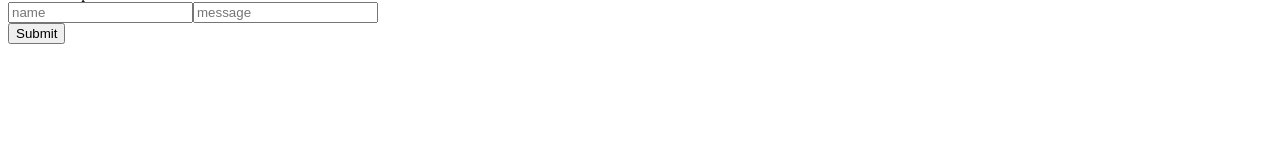
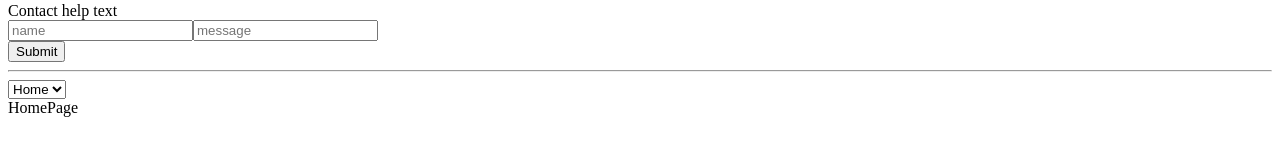
Before and after one commit to myCatPear/vuemastery, a Vue app: page / in a window 1280 px wide. Shown: the part 173-328 px from the top of the page. Built offline with nearby package versions, Linux system fonts and the light colour scheme.

Commit message:
динамические компоненты

```diff
--- a/src/App.vue
+++ b/src/App.vue
@@ -3,9 +3,9 @@
   <user :ageChangeFn="updateAgeCB" :age="age"></user>
   <app-form>
     <div>{{ age }}</div>
-    <temaplte v-slot:help>
+    <template v-slot:help>
       This is some help text
-    </temaplte>
+    </template>
     <template v-slot:fields>
       <input type="text" placeholder="email">
       <input type="text" placeholder="username">
@@ -16,7 +16,7 @@
     </template>
   </app-form>
   <app-form>
-     <template v-slot:help>
+    <template v-slot:help>
       Contact help text
     </template>
     <template v-slot:fields>
@@ -27,12 +27,23 @@
       <button type="submit">Submit</button>
     </template>
   </app-form>
+  <hr />
+  <select v-model="componentsName">
+    <option value="Home">Home</option>
+    <option value="About">About</option>
+  </select>
+
+  <keep-alive>
+    <component :is="componentsName" />
+  </keep-alive>
 </template>
 
 <script>
 import Greeting from "@/components/Greeting.vue";
 import User from "@/components/User.vue";
 import AppForm from "./components/AppForm.vue";
+import About from "./components/About.vue";
+import Home from "./components/Home.vue";
 
 export default {
   name: "App",
@@ -40,10 +51,13 @@ export default {
     Greeting,
     User,
     AppForm,
+    About,
+    Home,
   },
   data() {
     return {
       age: 20,
+      componentsName: 'Home'
     };
   },
   methods: {
--- /dev/null
+++ b/src/components/About.vue
@@ -0,0 +1,15 @@
+<template>
+    <div>
+        AboutPage
+    </div>
+</template>
+
+<script>
+    export default {
+
+    }
+</script>
+
+<style scoped>
+
+</style>
--- /dev/null
+++ b/src/components/Home.vue
@@ -0,0 +1,26 @@
+<template>
+    <div>
+        HomePage
+    </div>
+</template>
+
+<script>
+export default {
+    mounted() {
+        console.log('mounted')
+    },
+    unmounted() {
+        console.log('unmounted')
+    },
+    activated() {
+        console.log('activated')
+
+    },
+    deactivated() {
+        console.log('deactivated')
+
+    }
+}
+</script>
+
+<style scoped></style>
```
